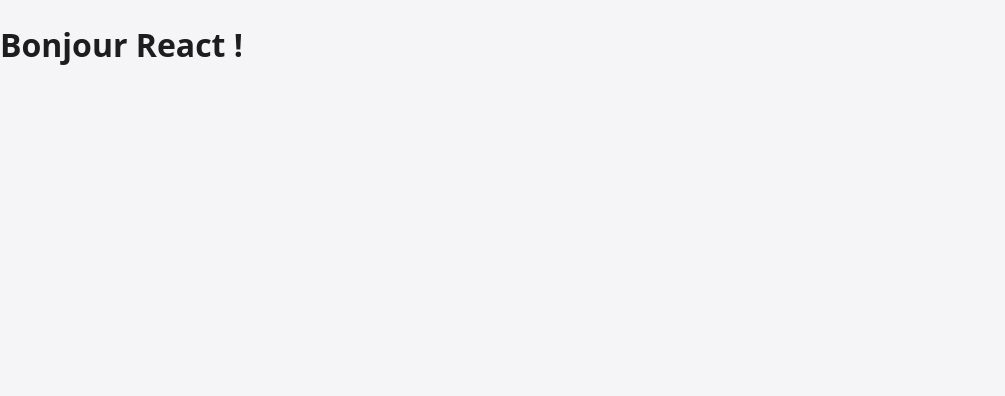
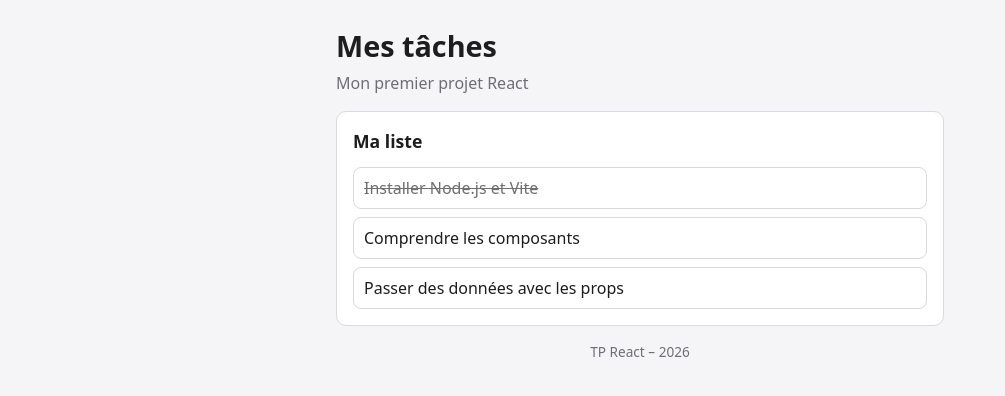
Before and after one commit to iamsernine/web-tp, a React (Vite) app in the folder mes-taches/: page / in a window 1280 px wide. Shown: the top 396 px of the page, without its empty margins (0-1005 px from the left). Built offline with nearby package versions, Linux system fonts and the light colour scheme.

Commit message:
Étape 1 : premiers composants

```diff
--- a/mes-taches/src/App.jsx
+++ b/mes-taches/src/App.jsx
@@ -1,2 +1,5 @@
-function App() { return <h1>Bonjour React !</h1> }
+import Entete from './components/Entete.jsx'
+import ListeTaches from './components/ListeTaches.jsx'
+import Pied from './components/Pied.jsx'
+function App() { return <div className="app"><Entete /><section className="carte"><h2>Ma liste</h2><ListeTaches /></section><Pied /></div> }
 export default App
--- /dev/null
+++ b/mes-taches/src/components/Entete.jsx
@@ -0,0 +1,2 @@
+function Entete() { return <header className="entete"><h1>Mes tâches</h1><p>Mon premier projet React</p></header> }
+export default Entete
--- /dev/null
+++ b/mes-taches/src/components/ListeTaches.jsx
@@ -0,0 +1,2 @@
+function ListeTaches() { return <ul className="liste-taches"><li className="tache terminee"><span className="titre">Installer Node.js et Vite</span></li><li className="tache"><span className="titre">Comprendre les composants</span></li><li className="tache"><span className="titre">Passer des données avec les props</span></li></ul> }
+export default ListeTaches
--- /dev/null
+++ b/mes-taches/src/components/Pied.jsx
@@ -0,0 +1,3 @@
+const ANNEE = new Date().getFullYear()
+function Pied() { return <footer className="pied">TP React – {ANNEE}</footer> }
+export default Pied
```
